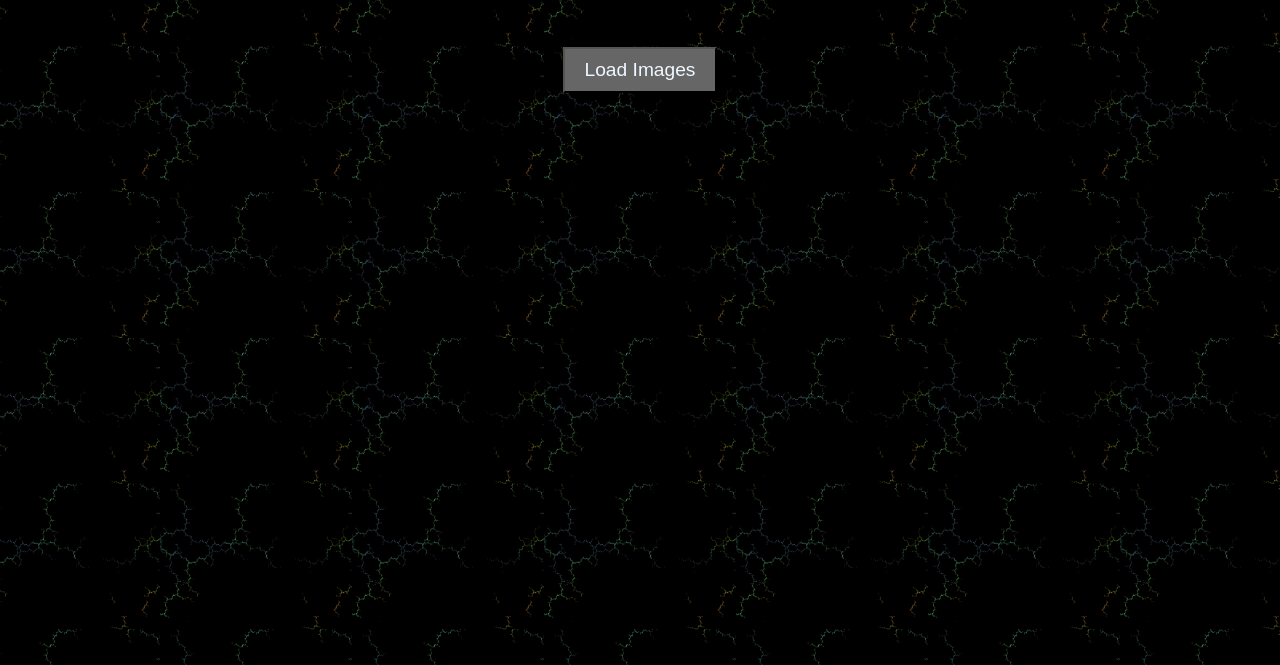
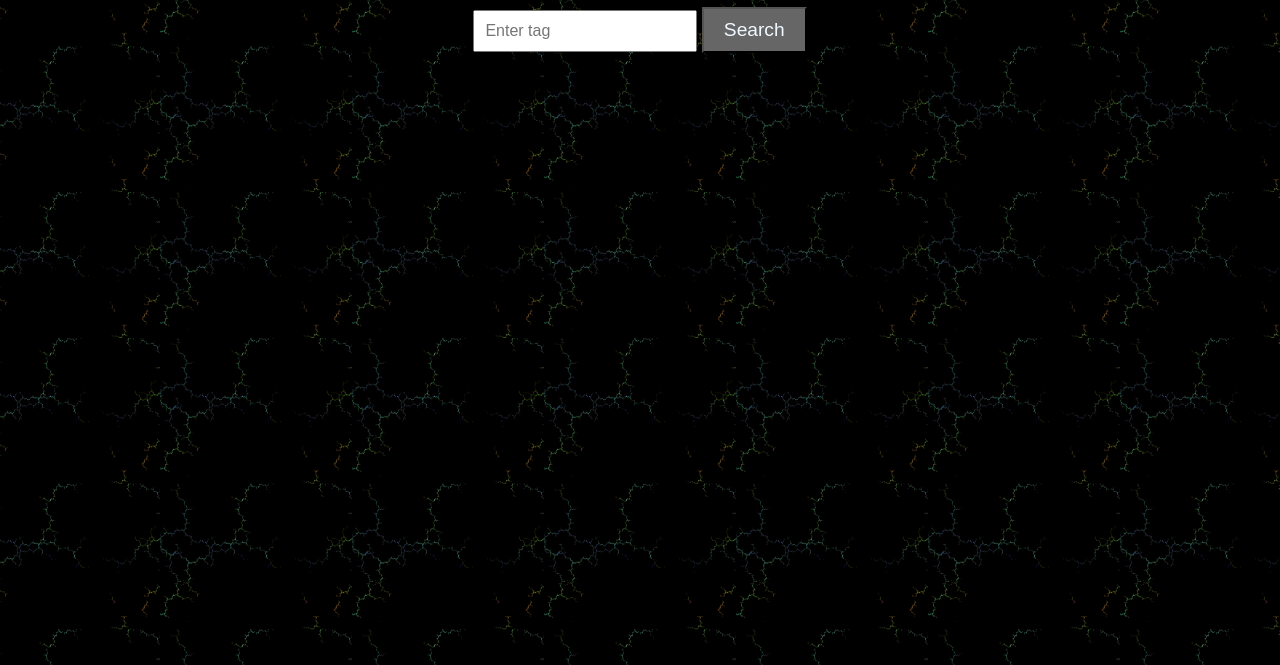
Before and after one commit to HenryThompson0/vistaworld, a plain HTML site: page images.html in a window 1280 px wide. Shown: the part 135-800 px from the top of the page. Drawn offline with Linux system fonts and the light colour scheme.

Commit message:
Update images.html

```diff
--- a/images.html
+++ b/images.html
@@ -40,6 +40,7 @@
       border-radius: 10px;
       border: 2px solid white;
       transition: transform 0.3s ease;
+      cursor: pointer;
     }
 
     .gallery img:hover {
@@ -63,7 +64,7 @@
     }
 
     button {
-        color: aliceblue;
+      color: aliceblue;
     }
   </style>
 </head>
@@ -71,21 +72,30 @@
   <header>
     <h1>Image Gallery</h1>
     <a href="index.html">Back</a>
+    <div style="margin-top: 20px;">
+      <input id="tagInput" type="text" placeholder="Enter tag" style="padding: 10px; font-size: 1em; width: 200px;">
+      <button onclick="fetchImagesByTag()" style="padding: 10px 20px; font-size: 1.2em; background-color: #666; outline-color: white;">Search</button>
+    </div>
   </header>
 
   <div class="gallery" id="gallery">
-    <!-- Initial images will appear here, and new ones will be added dynamically -->
+    <!-- Images will appear here -->
   </div>
-
-  <button onclick="fetchRandomImages()" style="margin: 20px; padding: 10px 20px; font-size: 1.2em; background-color: #666; outline-color: white; text-decoration-color: aliceblue;">Load Images</button>
 
   <script>
     const accessToken = '7ccc89310593a87153bc1cb0f9eca6d65138f933'; // Imgur Access Token
     const gallery = document.getElementById('gallery');
 
-    async function fetchRandomImages() {
+    async function fetchImagesByTag() {
+      const tag = document.getElementById('tagInput').value.trim(); // Get the user input
+
+      if (!tag) {
+        alert('Please enter a tag.');
+        return;
+      }
+
       try {
-        const response = await fetch('https://api.imgur.com/3/gallery/random/random/', {
+        const response = await fetch(`https://api.imgur.com/3/gallery/t/${tag}`, {
           headers: {
             Authorization: `Bearer ${accessToken}`
           }
@@ -93,8 +103,17 @@
 
         const data = await response.json();
 
+        // Clear the gallery before loading new images
+        gallery.innerHTML = '';
+
+        // Check if there are items to display
+        if (!data.data || !data.data.items || data.data.items.length === 0) {
+          gallery.innerHTML = '<p>No images found for this tag.</p>';
+          return;
+        }
+
         // Process and display images
-        data.data.forEach(item => {
+        data.data.items.forEach(item => {
           // Check if the item is safe for work (NSFW flag is false or undefined)
           if (!item.nsfw) {
             // Check if the item has an `images` array and the first image is valid
@@ -103,17 +122,23 @@
 
               // Ensure the image type is valid (e.g., starts with "image/")
               if (firstImage.type && firstImage.type.startsWith('image/')) {
+                const linkElement = document.createElement('a');
+                linkElement.href = `https://imgur.com/gallery/${item.id}`; // Imgur link to the gallery
+                linkElement.target = '_blank'; // Open in a new tab
+
                 const imgElement = document.createElement('img');
                 imgElement.src = firstImage.link; // Image link
-                imgElement.alt = item.title || 'Random Imgur Image'; // Title as alt text
-                imgElement.classList.add('gallery-img'); // Add a class for styling
-                gallery.appendChild(imgElement); // Append the new image to the gallery
+                imgElement.alt = item.title || `Image tagged with ${tag}`; // Title as alt text
+
+                linkElement.appendChild(imgElement); // Append image to the link
+                gallery.appendChild(linkElement); // Append the link to the gallery
               }
             }
           }
         });
       } catch (error) {
-        console.error('Error fetching images:', error);
+        console.error('Error fetching images by tag:', error);
+        gallery.innerHTML = '<p>Error fetching images. Please try again.</p>';
       }
     }
   </script>
```
